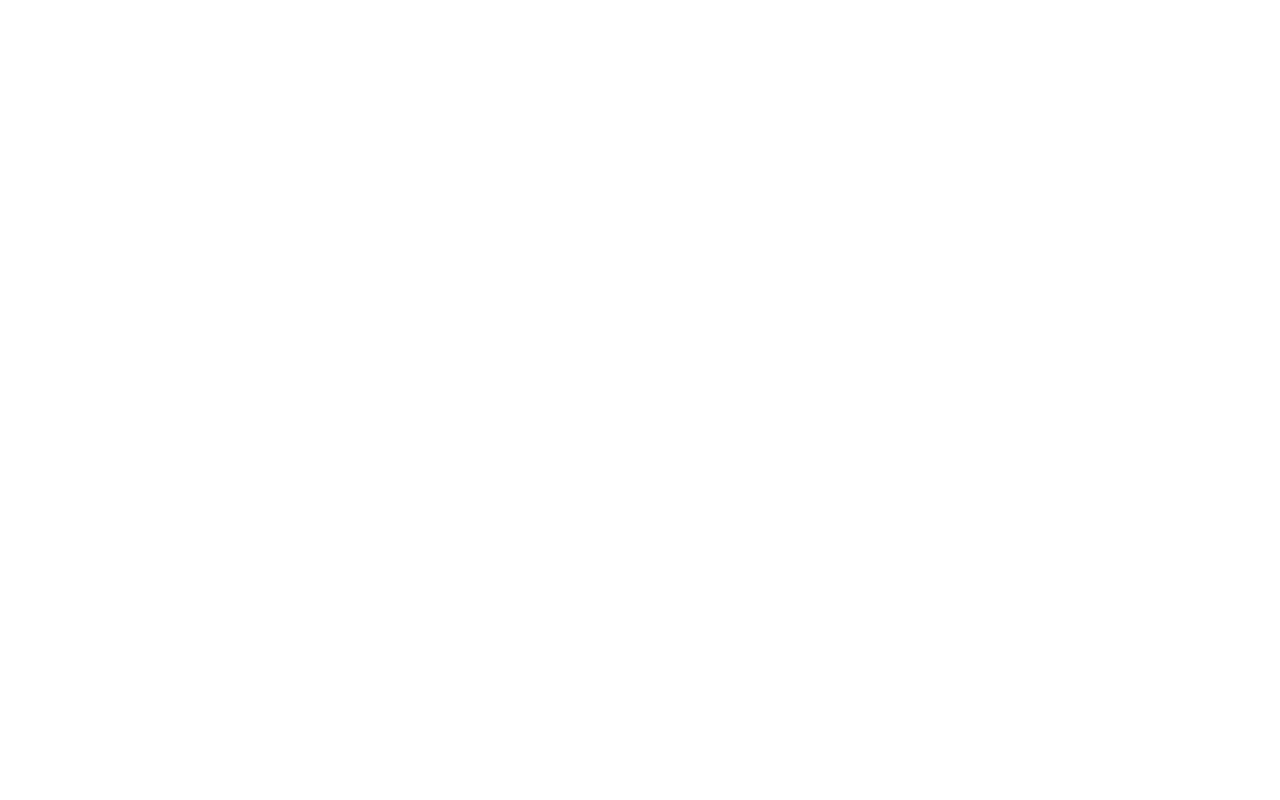
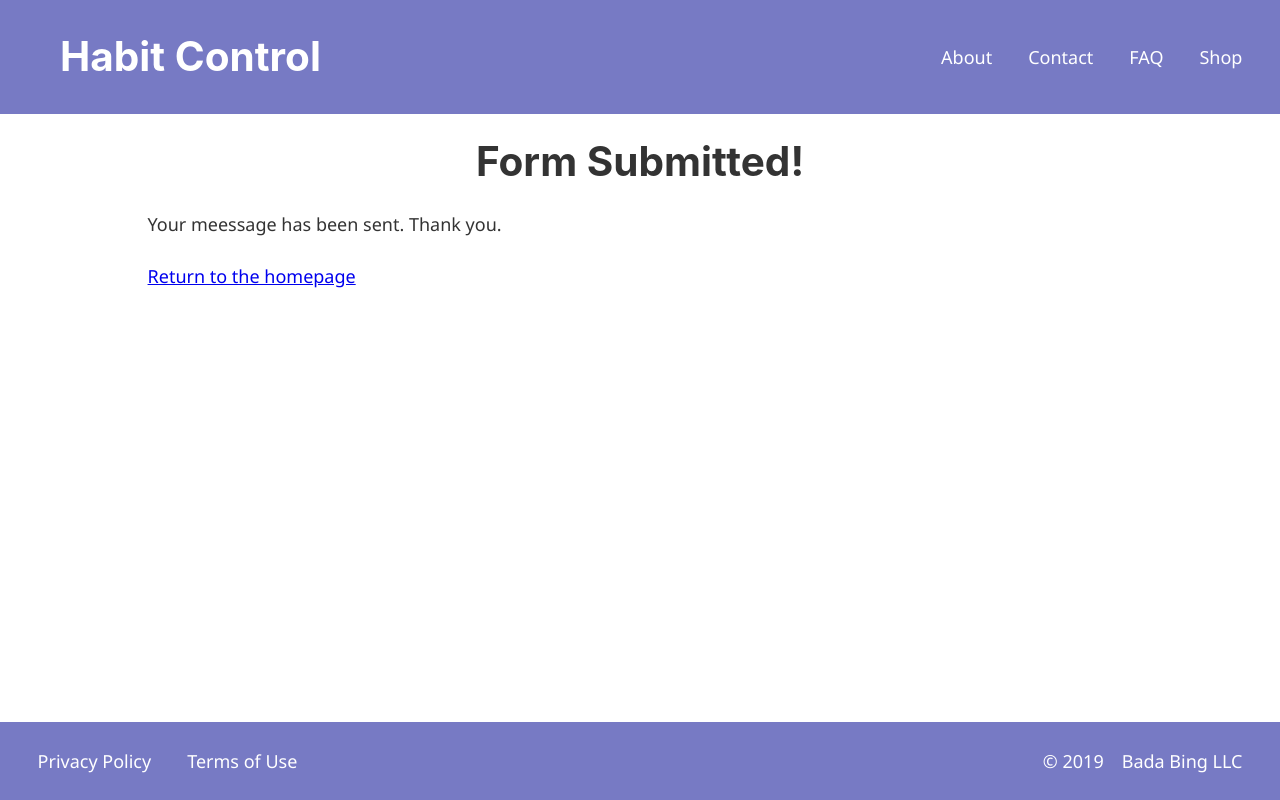
Before and after one commit to bahoffman/HabitControl2, a Gatsby site: page /success-form in a window 1280 px wide. Before the commit this address had no page. Built offline with nearby package versions, Linux system fonts and the light colour scheme; Gatsby itself is replaced by a stand-in of ours.

Commit message:
latest
form success page.

```diff
--- a/src/components/contactNetlify.js
+++ b/src/components/contactNetlify.js
@@ -54,6 +54,7 @@
       method="POST"
       netlify-honeypot="bot-field"
       data-netlify="true"
+      action="/success-form"
     >
       <fieldset>
         <legend>Contact Us</legend>
--- /dev/null
+++ b/src/pages/success-form.js
@@ -0,0 +1,16 @@
+import React from "react"
+import { Link } from "gatsby"
+
+import Layout from "../components/layout"
+import SEO from "../components/seo"
+
+const FormSuccessPage = () => (
+  <Layout>
+    <SEO title="Form Success Page" description="Form Success Page" />
+    <h1 style={{ textAlign: "center" }}>Form Submitted!</h1>
+    <p>Your meessage has been sent. Thank you.</p>
+    <Link to="/">Return to the homepage</Link>
+  </Layout>
+)
+
+export default FormSuccessPage
```
Also changed, not shown: src/pages/successPayment.js (renamed from src/pages/success.js).
